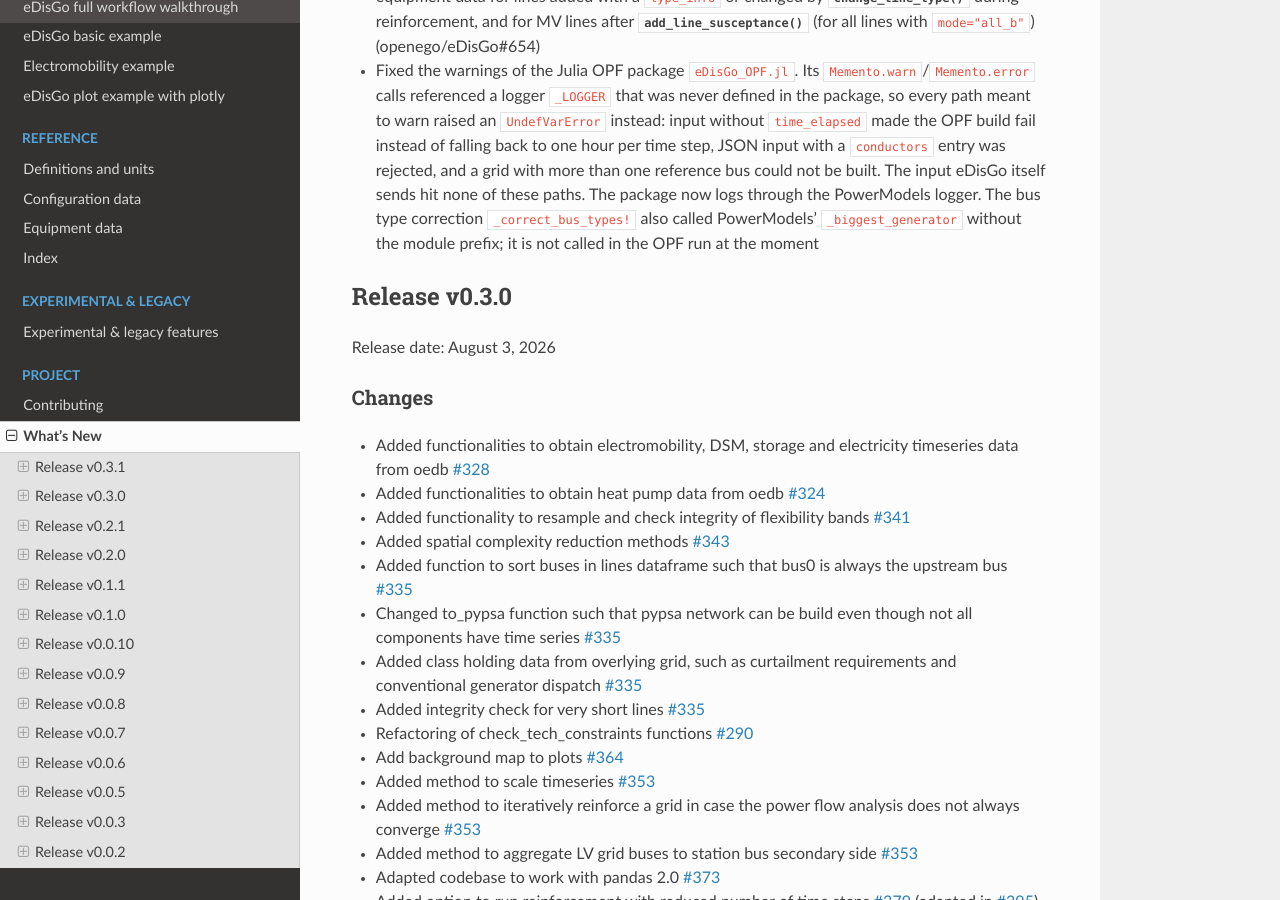
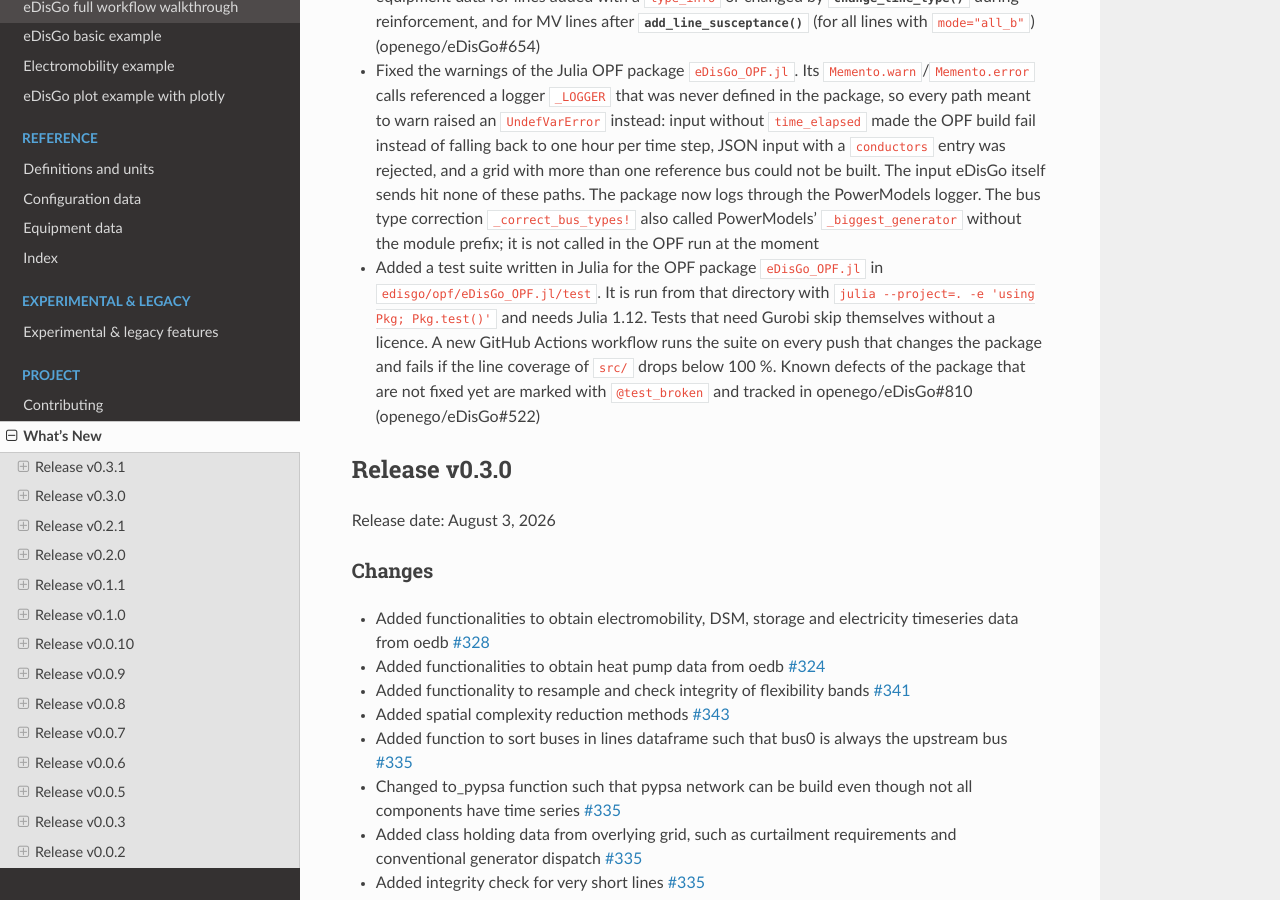
Before and after one commit to openego/eDisGo, a Sphinx documentation site: the page built from doc/whatsnew.rst, in a window 1280 px wide and 900 px high, scrolled down 7202 px. Built offline with Sphinx 7.4.7 and the Read the Docs theme 3.1.0, drawn with Linux system fonts in a browser that asks for light colours; pages that are not in the unit, such as notebooks, are missing from menus.

Commit message:
docs(whatsnew): wrap the OPF logger entry and add the Julia test suite

```diff
--- a/doc/whatsnew/v0-3-1.rst
+++ b/doc/whatsnew/v0-3-1.rst
@@ -335,7 +335,15 @@ Changes
   ``UndefVarError`` instead: input without ``time_elapsed`` made the OPF build fail
   instead of falling back to one hour per time step, JSON input with a
   ``conductors`` entry was rejected, and a grid with more than one reference bus
-  could not be built. The input eDisGo itself sends hit none of these paths. The package now logs through the PowerModels logger. The
-  bus type correction ``_correct_bus_types!`` also called PowerModels'
-  ``_biggest_generator`` without the module prefix; it is not called in the OPF
-  run at the moment
+  could not be built. The input eDisGo itself sends hit none of these paths. The
+  package now logs through the PowerModels logger. The bus type correction
+  ``_correct_bus_types!`` also called PowerModels' ``_biggest_generator`` without
+  the module prefix; it is not called in the OPF run at the moment
+* Added a test suite written in Julia for the OPF package ``eDisGo_OPF.jl`` in
+  ``edisgo/opf/eDisGo_OPF.jl/test``. It is run from that directory with
+  ``julia --project=. -e 'using Pkg; Pkg.test()'`` and needs Julia 1.12. Tests that
+  need Gurobi skip themselves without a licence. A new GitHub Actions workflow runs
+  the suite on every push that changes the package and fails if the line coverage
+  of ``src/`` drops below 100 %. Known defects of the package that are not fixed
+  yet are marked with ``@test_broken`` and tracked in openego/eDisGo#810
+  (openego/eDisGo#522)
```
